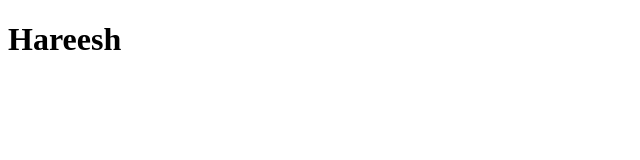
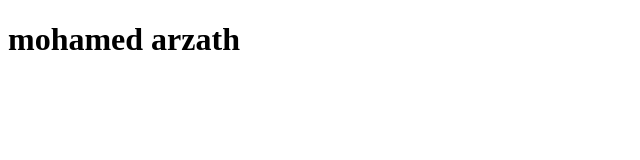
Before and after one commit to Arzath0001/samplerepo, a plain HTML site: page index.html in a window 1280 px wide. Shown: the whole page, without its empty margins (0-640 px from the left). Drawn offline with Linux system fonts and the light colour scheme.

Commit message:
fix:changed my full name

```diff
--- a/index.html
+++ b/index.html
@@ -6,6 +6,6 @@
     <title>Document</title>
 </head>
 <body>
-    <h1>Hareesh</h1>
+    <h1>mohamed arzath</h1>
 </body>
 </html>
```
